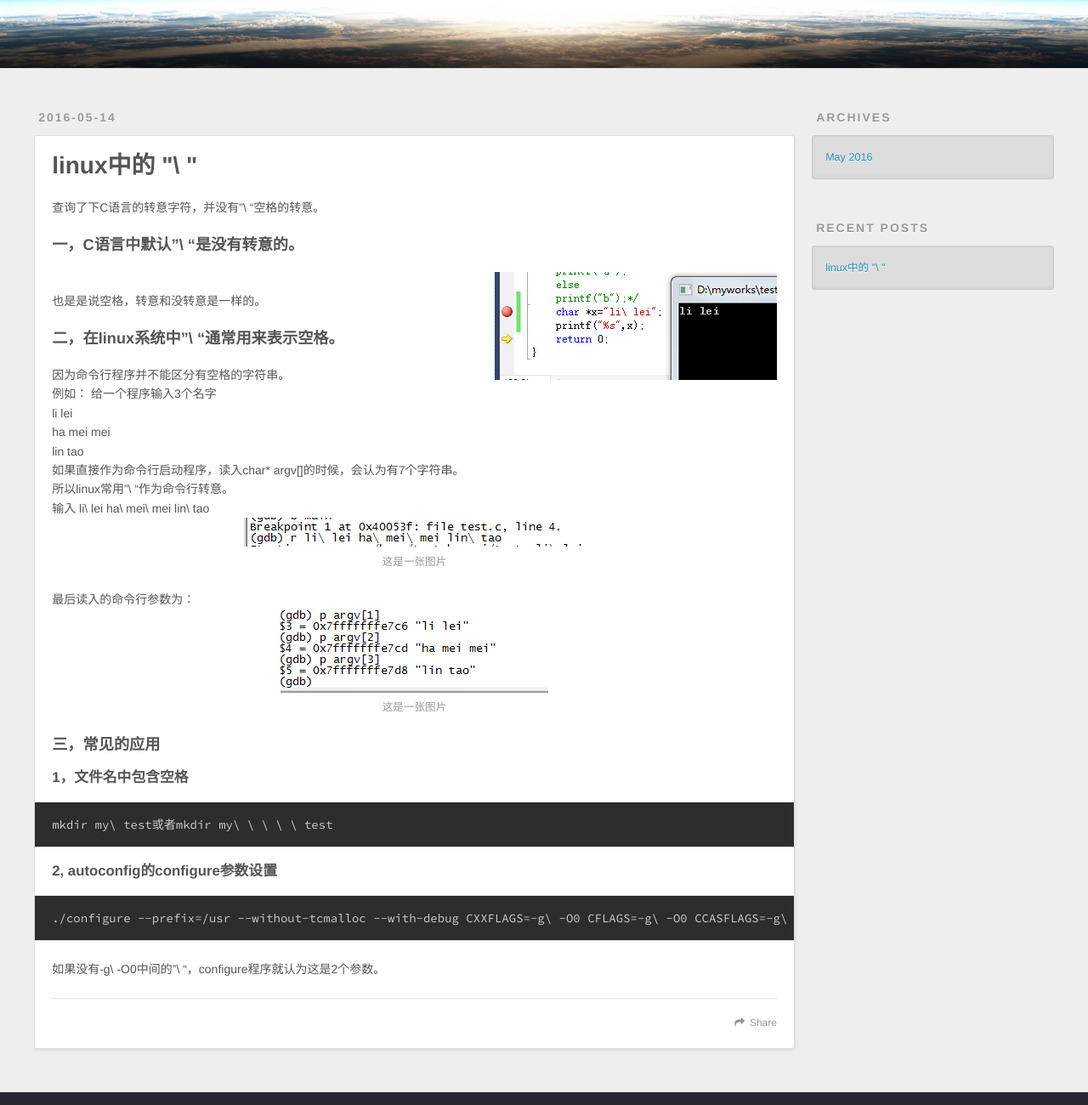
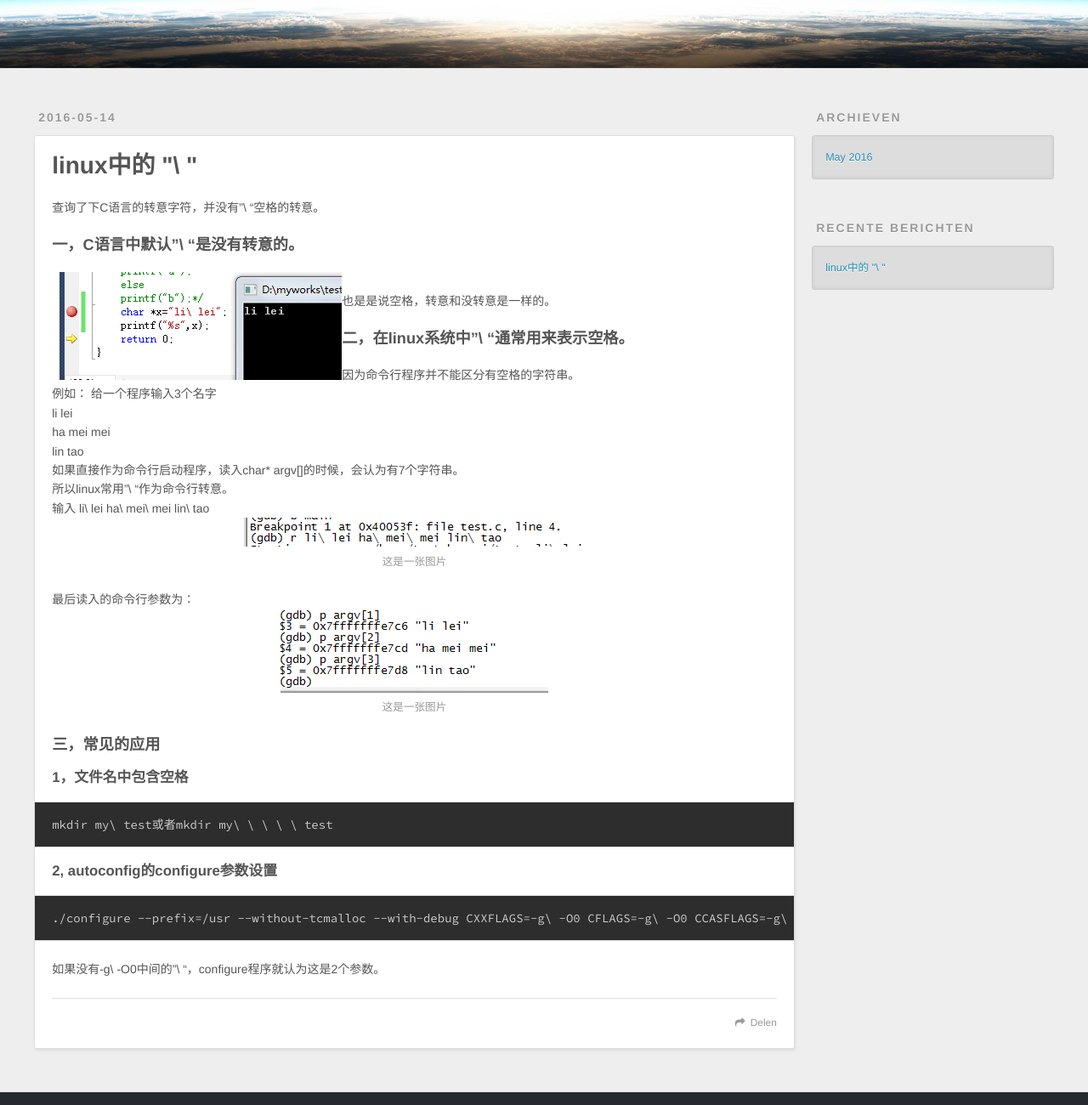
Before and after one commit to ShiqiCooperation/ShiqiCooperation.github.io, a plain HTML site: page 2016/05/14/linux中的空格转意/index.html in a window 1280 px wide. Shown: the part 220-1520 px from the top of the page at 85% size. Drawn offline with nearby package versions, Linux system fonts and the light colour scheme.

Commit message:
Site updated: 2016-05-15 19:09:36

```diff
--- a/2016/05/14/linux中的空格转意/index.html
+++ b/2016/05/14/linux中的空格转意/index.html
@@ -18,7 +18,7 @@
 <meta property="og:image" content="http://yoursite.com/images/1.png">
 <meta property="og:image" content="http://yoursite.com/images/2.png">
 <meta property="og:image" content="http://yoursite.com/images/3.png">
-<meta property="og:updated_time" content="2016-05-15T11:05:49.180Z">
+<meta property="og:updated_time" content="2016-05-15T11:08:50.909Z">
 <meta name="twitter:card" content="summary">
 <meta name="twitter:title" content="linux中的 "\ "">
 <meta name="twitter:description" content="查询了下C语言的转意字符，并没有”\ “空格的转意。
@@ -64,7 +64,7 @@
 
           <a id="nav-rss-link" class="nav-icon" href="/atom.xml" title="RSS Feed"></a>
 
-        <a id="nav-search-btn" class="nav-icon" title="Search"></a>
+        <a id="nav-search-btn" class="nav-icon" title="Zoeken"></a>
       </nav>
       <div id="search-form-wrap">
         <form action="//google.com/search" method="get" accept-charset="UTF-8" class="search-form"><input type="search" name="q" results="0" class="search-form-input" placeholder="Search"><button type="submit" class="search-form-submit">&#xF002;</button><input type="hidden" name="sitesearch" value="http://yoursite.com"></form>
@@ -96,7 +96,7 @@
     <div class="article-entry" itemprop="articleBody">
 
         <p>查询了下C语言的转意字符，并没有”\ “空格的转意。</p>
-<h3 id="一，C语言中默认”-“是没有转意的。"><a href="#一，C语言中默认”-“是没有转意的。" class="headerlink" title="一，C语言中默认”\ “是没有转意的。"></a>一，C语言中默认”\ “是没有转意的。</h3><p><img align="right" src="/images/1.png"><br>也是是说空格，转意和没转意是一样的。</p>
+<h3 id="一，C语言中默认”-“是没有转意的。"><a href="#一，C语言中默认”-“是没有转意的。" class="headerlink" title="一，C语言中默认”\ “是没有转意的。"></a>一，C语言中默认”\ “是没有转意的。</h3><p><img align="left" src="/images/1.png"><br>也是是说空格，转意和没转意是一样的。</p>
 <h3 id="二，在linux系统中”-“通常用来表示空格。"><a href="#二，在linux系统中”-“通常用来表示空格。" class="headerlink" title="二，在linux系统中”\ “通常用来表示空格。"></a>二，在linux系统中”\ “通常用来表示空格。</h3><p>因为命令行程序并不能区分有空格的字符串。<br>例如： 给一个程序输入3个名字<br>    li lei<br>    ha mei mei<br>    lin tao<br>如果直接作为命令行启动程序，读入char* argv[]的时候，会认为有7个字符串。<br>所以linux常用”\ “作为命令行转意。<br>输入 li\ lei ha\ mei\ mei lin\ tao<br><img src="/images/2.png" alt="这是一张图片"><br>最后读入的命令行参数为：<br><img src="/images/3.png" alt="这是一张图片"></p>
 <h3 id="三，常见的应用"><a href="#三，常见的应用" class="headerlink" title="三，常见的应用"></a>三，常见的应用</h3><h4 id="1，文件名中包含空格"><a href="#1，文件名中包含空格" class="headerlink" title="1，文件名中包含空格"></a>1，文件名中包含空格</h4><pre><code>mkdir my\ test或者mkdir my\ \ \ \ \ test
 </code></pre><h4 id="2-autoconfig的configure参数设置"><a href="#2-autoconfig的configure参数设置" class="headerlink" title="2, autoconfig的configure参数设置"></a>2, autoconfig的configure参数设置</h4><pre><code>./configure --prefix=/usr --without-tcmalloc --with-debug CXXFLAGS=-g\ -O0 CFLAGS=-g\ -O0 CCASFLAGS=-g\ -O0
@@ -105,7 +105,7 @@
 
     </div>
     <footer class="article-footer">
-      <a data-url="http://yoursite.com/2016/05/14/linux中的空格转意/" data-id="cio8h8vl10000xglm7c2gwb8z" class="article-share-link">Share</a>
+      <a data-url="http://yoursite.com/2016/05/14/linux中的空格转意/" data-id="cio8hbod6000084lmn56305so" class="article-share-link">Delen</a>
 
 
     </footer>
@@ -129,7 +129,7 @@
 
 
   <div class="widget-wrap">
-    <h3 class="widget-title">Archives</h3>
+    <h3 class="widget-title">Archieven</h3>
     <div class="widget">
       <ul class="archive-list"><li class="archive-list-item"><a class="archive-list-link" href="/archives/2016/05/">May 2016</a></li></ul>
     </div>
@@ -139,7 +139,7 @@
 
 
   <div class="widget-wrap">
-    <h3 class="widget-title">Recent Posts</h3>
+    <h3 class="widget-title">Recente berichten</h3>
     <div class="widget">
       <ul>
 
```
Also changed, not shown: archives/2016/05/index.html (+4 -4 lines), archives/2016/index.html (+4 -4 lines), archives/index.html (+4 -4 lines), index.html (+5 -5 lines).
